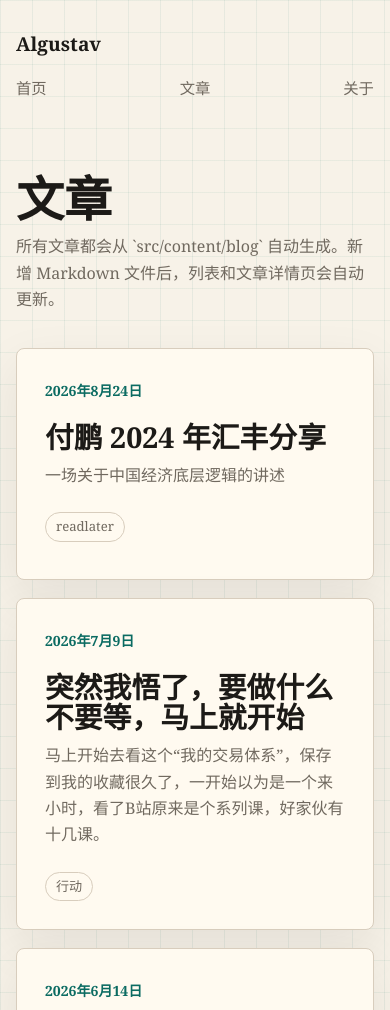
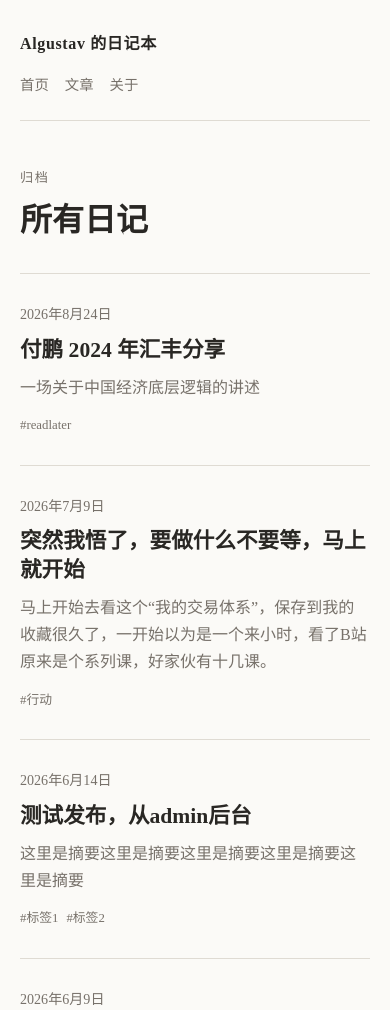
Before and after one commit to Algustav/myweb, an Astro site: page /blog in a window 390 px wide. Shown: the top 1010 px of the page. Built offline with nearby package versions, Linux system fonts and the light colour scheme; Astro itself is replaced by a stand-in of ours.

Commit message:
feat: redesign blog as a minimal diary

```diff
--- a/package.json
+++ b/package.json
@@ -6,7 +6,8 @@
   "scripts": {
     "dev": "astro dev",
     "build": "astro build",
-    "preview": "astro preview"
+    "preview": "astro preview",
+    "test:template": "npm run build && node --test tests/diary-template.test.mjs"
   },
   "dependencies": {
     "astro": "^5.9.3"
--- a/src/components/PostCard.astro
+++ b/src/components/PostCard.astro
@@ -11,9 +11,9 @@ const formattedDate = new Intl.DateTimeFormat('zh-CN', {
 const slug = post.id.replace(/\.(md|mdx)$/, '');
 ---
 
-<article class="post-card">
+<article class="entry">
   <a href={`/blog/${slug}/`}>
-    <span>{formattedDate}</span>
+    <time datetime={postDate.toISOString()}>{formattedDate}</time>
     <h2>{post.data.title}</h2>
     <p>{post.data.description}</p>
     {post.data.tags.length > 0 && (
--- a/src/layouts/BaseLayout.astro
+++ b/src/layouts/BaseLayout.astro
@@ -1,7 +1,7 @@
 ---
 const {
-  title = '个人博客',
-  description = '一个用 Astro 和 Cloudflare Pages 托管的个人博客。'
+  title = 'Algustav 的日记本',
+  description = '一个安静记录日常与想法的个人日记本。'
 } = Astro.props;
 ---
 
@@ -16,278 +16,150 @@ const {
   </head>
   <body>
     <header class="site-header">
-      <a class="brand" href="/">Algustav</a>
+      <a class="brand" href="/">Algustav 的日记本</a>
       <nav aria-label="主导航">
         <a href="/">首页</a>
         <a href="/blog/">文章</a>
         <a href="/about/">关于</a>
       </nav>
     </header>
-    <main>
-      <slot />
-    </main>
+    <main><slot /></main>
     <footer class="site-footer">
       <span>© {new Date().getFullYear()} Algustav</span>
-      <span>Built with Astro</span>
+      <span>慢慢写，慢慢读。</span>
     </footer>
   </body>
 </html>
 
 <style is:global>
   :root {
-    --bg: #f7f2e8;
-    --paper: #fffaf0;
-    --ink: #1c1a17;
-    --muted: #70695f;
-    --line: #d8cdbd;
-    --accent: #0b6b62;
-    --accent-strong: #d1492e;
-    --shadow: 0 18px 50px rgba(28, 26, 23, 0.08);
+    --page: #fbfaf7;
+    --ink: #292724;
+    --muted: #77716a;
+    --line: #dfdbd3;
+    --reading-width: 680px;
   }
 
-  * {
-    box-sizing: border-box;
-  }
+  * { box-sizing: border-box; }
 
   body {
     margin: 0;
     min-height: 100vh;
-    background:
-      linear-gradient(90deg, rgba(11, 107, 98, 0.07) 1px, transparent 1px),
-      linear-gradient(rgba(11, 107, 98, 0.06) 1px, transparent 1px),
-      var(--bg);
-    background-size: 32px 32px;
+    background: var(--page);
     color: var(--ink);
-    font-family: Georgia, 'Times New Roman', serif;
-    line-height: 1.65;
+    font-family: 'Noto Serif SC', 'Songti SC', STSong, SimSun, serif;
+    line-height: 1.7;
   }
 
-  a {
-    color: inherit;
+  a { color: inherit; }
+
+  .site-header,
+  .site-footer,
+  main {
+    width: min(var(--reading-width), calc(100% - 40px));
+    margin: 0 auto;
   }
 
-  .site-header,
-  .site-footer {
-    width: min(1120px, calc(100% - 32px));
-    margin: 0 auto;
+  .site-header {
     display: flex;
     align-items: center;
     justify-content: space-between;
     gap: 16px;
-  }
-
-  .site-header {
-    padding: 28px 0 20px;
+    padding: 30px 0 22px;
+    border-bottom: 1px solid var(--line);
   }
 
   .brand {
-    font-size: 1.2rem;
-    font-weight: 800;
-    letter-spacing: 0;
+    font-size: 1rem;
+    font-weight: 700;
+    letter-spacing: 0.04em;
     text-decoration: none;
   }
 
-  nav {
-    display: flex;
-    gap: 18px;
+  nav { display: flex; gap: 16px; color: var(--muted); font-size: 0.9rem; }
+  nav a { text-decoration: none; }
+  nav a:hover { color: var(--ink); }
+
+  .diary-intro,
+  .archive-intro { padding: 68px 0 44px; }
+
+  .kicker {
+    margin: 0 0 12px;
     color: var(--muted);
-    font-size: 0.96rem;
+    font-size: 0.82rem;
+    letter-spacing: 0.12em;
   }
 
-  nav a {
-    text-decoration: none;
-  }
-
-  nav a:hover {
-    color: var(--accent);
-  }
-
-  main {
-    width: min(1120px, calc(100% - 32px));
-    margin: 0 auto;
-  }
-
-  .hero {
-    min-height: 52vh;
-    display: grid;
-    align-items: center;
-    padding: 64px 0 48px;
-    border-top: 1px solid var(--line);
-    border-bottom: 1px solid var(--line);
-  }
-
-  .hero-inner {
-    max-width: 860px;
-  }
-
-  .eyebrow {
-    margin: 0 0 18px;
-    color: var(--accent-strong);
-    font-size: 0.82rem;
-    font-weight: 700;
-    letter-spacing: 0;
-    text-transform: uppercase;
-  }
-
-  h1 {
+  .diary-intro h1,
+  .archive-intro h1 {
     margin: 0;
-    font-size: clamp(3rem, 9vw, 7rem);
-    line-height: 0.92;
-    letter-spacing: 0;
-  }
-
-  .hero p {
-    max-width: 640px;
-    margin: 28px 0 0;
-    color: var(--muted);
-    font-size: 1.16rem;
-  }
-
-  .section-title {
-    margin: 64px 0 22px;
-    font-size: 1rem;
-    color: var(--muted);
-    text-transform: uppercase;
-  }
-
-  .post-list {
-    display: grid;
-    grid-template-columns: repeat(2, minmax(0, 1fr));
-    gap: 18px;
-    margin-bottom: 56px;
-  }
-
-  .post-card {
-    background: var(--paper);
-    border: 1px solid var(--line);
-    border-radius: 8px;
-    box-shadow: var(--shadow);
-    transition: transform 180ms ease, border-color 180ms ease;
-  }
-
-  .post-card:hover {
-    transform: translateY(-3px);
-    border-color: var(--accent);
-  }
-
-  .post-card a {
-    display: block;
-    min-height: 230px;
-    padding: 28px;
-    text-decoration: none;
-  }
-
-  .post-card span {
-    color: var(--accent);
-    font-size: 0.88rem;
+    font-size: clamp(2rem, 7vw, 3rem);
+    line-height: 1.2;
     font-weight: 700;
   }
 
-  .post-card h2 {
-    margin: 18px 0 10px;
-    font-size: 1.8rem;
-    line-height: 1.05;
+  .diary-intro > p:last-child {
+    margin: 18px 0 0;
+    color: var(--muted);
+    font-size: 1rem;
   }
 
-  .post-card p {
-    margin: 0;
-    color: var(--muted);
-  }
+  .diary-feed { margin-bottom: 72px; border-top: 1px solid var(--line); }
+  .entry { padding: 26px 0 28px; border-bottom: 1px solid var(--line); }
+  .entry a { display: block; text-decoration: none; }
+  .entry time,
+  .reading-header time { color: var(--muted); font-size: 0.88rem; }
 
-  .post-card ul {
-    display: flex;
-    flex-wrap: wrap;
-    gap: 8px;
-    margin: 24px 0 0;
-    padding: 0;
-    list-style: none;
-  }
-
-  .post-card li {
-    border: 1px solid var(--line);
-    border-radius: 999px;
-    padding: 3px 10px;
-    color: var(--muted);
-    font-size: 0.82rem;
-  }
-
-  .article {
-    max-width: 760px;
-    margin: 48px auto 80px;
-    background: var(--paper);
-    border: 1px solid var(--line);
-    border-radius: 8px;
-    padding: clamp(28px, 6vw, 64px);
-    box-shadow: var(--shadow);
-  }
-
-  .article time {
-    color: var(--accent);
+  .entry h2 {
+    margin: 8px 0 9px;
+    font-size: clamp(1.35rem, 4vw, 1.65rem);
+    line-height: 1.35;
     font-weight: 700;
   }
 
-  .article h1 {
-    margin: 14px 0 20px;
-    font-size: clamp(2.4rem, 7vw, 4.8rem);
+  .entry p { margin: 0; color: var(--muted); line-height: 1.7; }
+  .entry ul { display: flex; flex-wrap: wrap; gap: 8px; margin: 14px 0 0; padding: 0; list-style: none; }
+  .entry li { color: var(--muted); font-size: 0.8rem; }
+  .entry li::before { content: '#'; }
+
+  .reading-page { max-width: var(--reading-width); margin: 56px auto 88px; }
+  .reading-header { margin-bottom: 44px; padding-bottom: 34px; border-bottom: 1px solid var(--line); }
+
+  .reading-page h1 {
+    margin: 12px 0 18px;
+    font-size: clamp(2rem, 7vw, 3.1rem);
+    line-height: 1.25;
+    font-weight: 700;
   }
 
-  .article-description {
-    color: var(--muted);
-    font-size: 1.15rem;
-  }
-
-  .article-content {
-    margin-top: 42px;
-    font-size: 1.08rem;
-  }
-
-  .article-content h2 {
-    margin-top: 2.1em;
-    font-size: 1.7rem;
-    line-height: 1.15;
-  }
-
-  .article-content code {
-    background: #eee2d1;
-    border-radius: 4px;
-    padding: 2px 5px;
-    font-size: 0.92em;
-  }
+  .article-description { margin: 0; color: var(--muted); font-size: 1.05rem; line-height: 1.75; }
+  .article-content { font-size: 1.125rem; line-height: 1.9; }
+  .article-content h2 { margin-top: 2.1em; font-size: 1.55rem; line-height: 1.3; }
+  .article-content code { background: #f0eee9; border-radius: 3px; padding: 2px 5px; font-size: 0.9em; }
 
   .article-content pre {
     overflow-x: auto;
-    background: #1c1a17;
-    color: #fffaf0;
-    border-radius: 8px;
-    padding: 18px;
+    background: #282623;
+    color: #f7f5f0;
+    border-radius: 4px;
+    padding: 18px 20px;
   }
 
   .site-footer {
-    padding: 32px 0 44px;
+    display: flex;
+    justify-content: space-between;
+    gap: 16px;
+    padding: 28px 0 44px;
     border-top: 1px solid var(--line);
     color: var(--muted);
-    font-size: 0.92rem;
+    font-size: 0.84rem;
   }
 
   @media (max-width: 720px) {
-    .site-header,
-    .site-footer {
-      align-items: flex-start;
-      flex-direction: column;
-    }
-
-    nav {
-      width: 100%;
-      justify-content: space-between;
-    }
-
-    .hero {
-      min-height: auto;
-      padding: 48px 0 40px;
-    }
-
-    .post-list {
-      grid-template-columns: 1fr;
-    }
+    .site-header { align-items: flex-start; flex-direction: column; }
+    .diary-intro, .archive-intro { padding: 46px 0 34px; }
+    .reading-page { margin: 40px auto 64px; }
+    .article-content { font-size: 19px; line-height: 1.9; }
+    .site-footer { align-items: flex-start; flex-direction: column; }
   }
 </style>
--- a/src/pages/about.astro
+++ b/src/pages/about.astro
@@ -3,7 +3,7 @@ import BaseLayout from '../layouts/BaseLayout.astro';
 ---
 
 <BaseLayout title="关于 - Algustav">
-  <article class="article">
+  <article class="reading-page">
     <h1>关于</h1>
     <p class="article-description">
       这里写你的个人介绍、联系方式、正在做的项目，以及这个博客关注的主题。
--- a/src/pages/blog/index.astro
+++ b/src/pages/blog/index.astro
@@ -10,11 +10,11 @@ const posts = (await getCollection('blog')).sort(
 ---
 
 <BaseLayout title="文章 - Algustav">
-  <h1 style="margin: 56px 0 12px;">文章</h1>
-  <p style="max-width: 680px; color: var(--muted); margin: 0 0 36px;">
-    所有文章都会从 `src/content/blog` 自动生成。新增 Markdown 文件后，列表和文章详情页会自动更新。
-  </p>
-  <section class="post-list" aria-label="文章列表">
+  <section class="archive-intro">
+    <p class="kicker">归档</p>
+    <h1>所有日记</h1>
+  </section>
+  <section class="diary-feed" aria-label="文章列表">
     {posts.map((post) => <PostCard post={post} />)}
   </section>
 </BaseLayout>
```
Also changed, not shown: src/pages/blog/[...slug].astro (+6 -4 lines), src/pages/index.astro (+6 -12 lines), tests/diary-template.test.mjs (added, +21 -0 lines).
